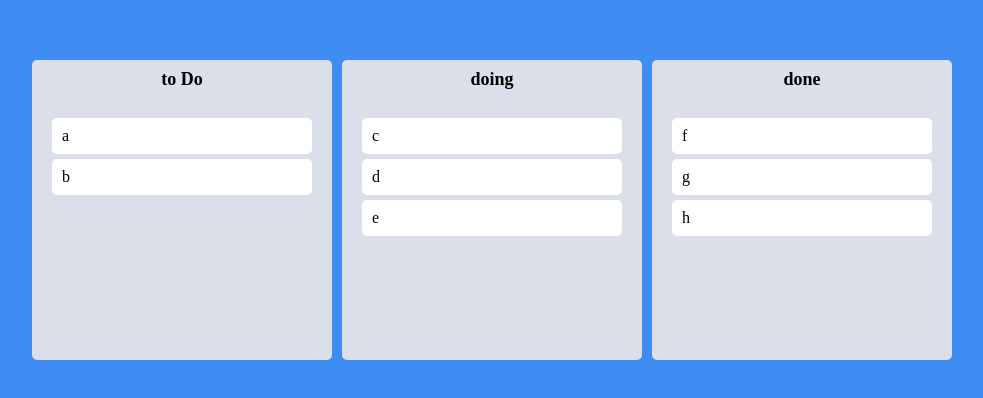
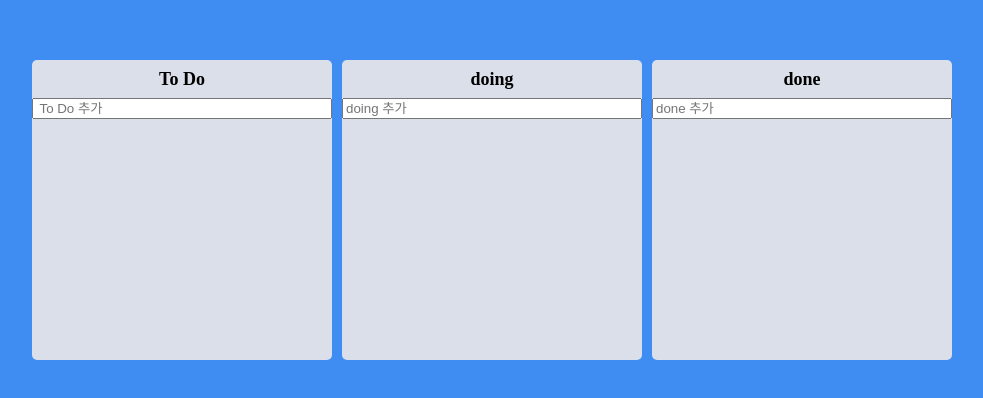
Before and after one commit to sangmin-yoon/react-trello-clone, a React (Create React App) app: page / in a window 1280 px wide. Shown: the part 190-588 px from the top of the page, without its empty margins (148-1131 px from the left). Built offline with nearby package versions, Linux system fonts and the light colour scheme.

Commit message:
Creating Tasks

```diff
--- a/package.json
+++ b/package.json
@@ -13,6 +13,7 @@
     "react": "^17.0.2",
     "react-beautiful-dnd": "^13.1.0",
     "react-dom": "^17.0.2",
+    "react-hook-form": "^7.22.0",
     "react-scripts": "4.0.3",
     "recoil": "^0.5.2",
     "styled-components": "^5.3.3",
--- a/src/App.tsx
+++ b/src/App.tsx
@@ -1,9 +1,4 @@
-import {
-  DragDropContext,
-  Droppable,
-  Draggable,
-  DropResult,
-} from "react-beautiful-dnd";
+import { DragDropContext, DropResult } from "react-beautiful-dnd";
 import { useRecoilState } from "recoil";
 import styled from "styled-components";
 import { toDoState } from "./atoms";
@@ -30,14 +25,14 @@
   const [toDos, setToDos] = useRecoilState(toDoState);
 
   const onDragEnd = (info: DropResult) => {
-    console.log(info);
     const { destination, source, draggableId } = info;
     if (!destination) return;
     if (destination?.droppableId === source.droppableId) {
       setToDos((allBoards) => {
         const boardCopy = [...allBoards[source.droppableId]];
+        const taskObj = boardCopy[source.index];
         boardCopy.splice(source.index, 1);
-        boardCopy.splice(destination?.index, 0, draggableId);
+        boardCopy.splice(destination?.index, 0, taskObj);
 
         return { ...allBoards, [source.droppableId]: boardCopy };
       });
@@ -45,8 +40,9 @@
       setToDos((allBoards) => {
         const sourceBoard = [...allBoards[source.droppableId]];
         const targetBoard = [...allBoards[destination.droppableId]];
+        const taskObj = sourceBoard[source.index];
         sourceBoard.splice(source.index, 1);
-        targetBoard.splice(destination.index, 0, draggableId);
+        targetBoard.splice(destination.index, 0, taskObj);
 
         return {
           ...allBoards,
--- a/src/Components/Board.tsx
+++ b/src/Components/Board.tsx
@@ -1,5 +1,8 @@
 import { Droppable } from "react-beautiful-dnd";
+import { useForm } from "react-hook-form";
+import { useSetRecoilState } from "recoil";
 import styled from "styled-components";
+import { ITodo, toDoState } from "../atoms";
 import DragabbleCard from "./DragabbleCard";
 
 const Wrapper = styled.div`
@@ -37,14 +40,49 @@
 `;
 
 interface IBoardProps {
-  toDos: string[];
+  toDos: ITodo[];
   boardId: string;
 }
 
+interface IForm {
+  toDo: string;
+}
+
+const Form = styled.form`
+  width: 100%;
+  input {
+    width: 100%;
+  }
+`;
+
 function Board({ toDos, boardId }: IBoardProps) {
+  const setToDos = useSetRecoilState(toDoState);
+  const { register, setValue, handleSubmit } = useForm<IForm>();
+  const onVaild = ({ toDo }: IForm) => {
+    const newToDo = {
+      id: Date.now(),
+      text: toDo,
+    };
+
+    setToDos((allBoards) => {
+      return {
+        ...allBoards,
+        [boardId]: [...allBoards[boardId], newToDo],
+      };
+    });
+
+    setValue("toDo", "");
+  };
   return (
     <Wrapper>
       <Title>{boardId}</Title>
+      <Form onSubmit={handleSubmit(onVaild)}>
+        <input
+          {...register("toDo", { required: true })}
+          type="text"
+          placeholder={`${boardId} 추가`}
+        />
+      </Form>
       <Droppable droppableId={boardId}>
         {(magic, info) => (
           <Area
@@ -54,7 +92,12 @@
             {...magic.droppableProps}
           >
             {toDos.map((toDo, index) => (
-              <DragabbleCard key={toDo} index={index} toDo={toDo} />
+              <DragabbleCard
+                key={toDo.id}
+                index={index}
+                toDoId={toDo.id}
+                toDoText={toDo.text}
+              />
             ))}
             {magic.placeholder}
           </Area>
--- a/src/Components/DragabbleCard.tsx
+++ b/src/Components/DragabbleCard.tsx
@@ -14,15 +14,16 @@
 `;
 
 interface IDragabbleCardProps {
-  toDo: string;
+  toDoId: number;
+  toDoText: string;
   index: number;
 }
 
-function DragabbleCard({ toDo, index }: IDragabbleCardProps) {
+function DragabbleCard({ toDoId, toDoText, index }: IDragabbleCardProps) {
   console.log("go");
 
   return (
-    <Draggable key={toDo} draggableId={toDo} index={index}>
+    <Draggable draggableId={toDoId + ""} index={index}>
       {(magic, info) => (
         <Card
           isDragging={info.isDragging}
@@ -30,7 +31,7 @@
           {...magic.draggableProps}
           {...magic.dragHandleProps}
         >
-          {toDo}
+          {toDoText}
         </Card>
       )}
     </Draggable>
--- a/src/atoms.tsx
+++ b/src/atoms.tsx
@@ -1,14 +1,19 @@
 import { atom } from "recoil";
 
+export interface ITodo {
+  id: number;
+  text: string;
+}
+
 interface IToDoState {
-  [key: string]: string[];
+  [key: string]: ITodo[];
 }
 
 export const toDoState = atom<IToDoState>({
   key: "toDo",
   default: {
-    " to Do": ["a", "b"],
-    doing: ["c", "d", "e"],
-    done: ["f", "g", "h"],
+    " To Do": [],
+    doing: [],
+    done: [],
   },
 });
```
Also changed, not shown: 1 other file (tests, documents, lock files or other folders).
